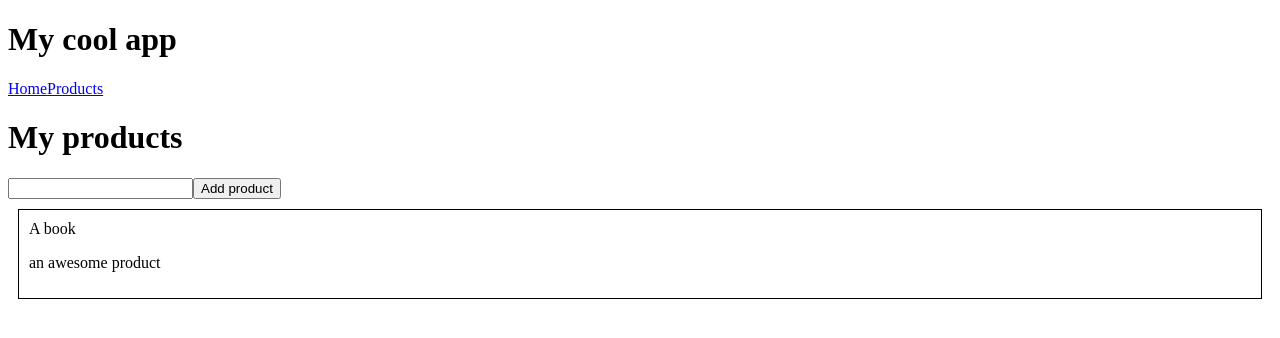
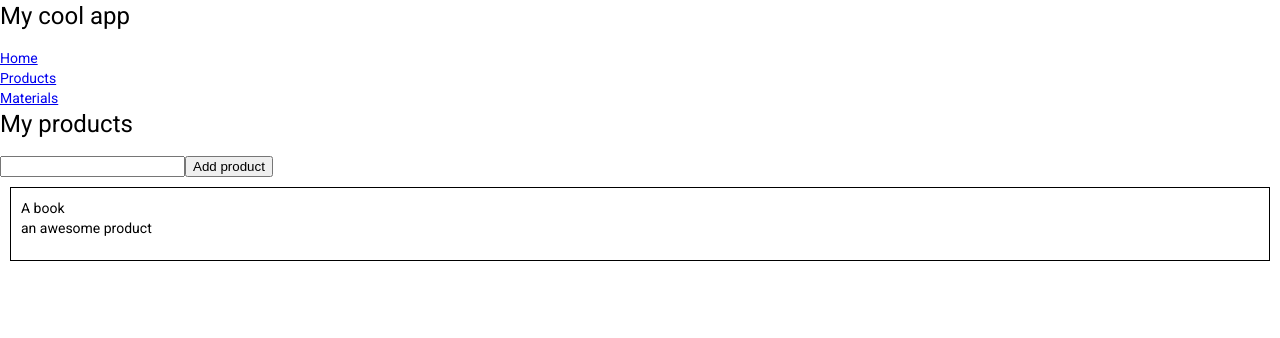
Before and after one commit to katerynabugaieva/schwarzmueller, an Angular app: page /products in a window 1280 px wide. Shown: the top 338 px of the page. Built offline with nearby package versions, Linux system fonts and the light colour scheme.

Commit message:
add material ui

```diff
--- a/angular.json
+++ b/angular.json
@@ -24,6 +24,7 @@
               "src/assets"
             ],
             "styles": [
+              "./node_modules/@angular/material/prebuilt-themes/indigo-pink.css",
               "src/styles.css"
             ],
             "scripts": []
@@ -89,6 +90,7 @@
               "src/assets"
             ],
             "styles": [
+              "./node_modules/@angular/material/prebuilt-themes/indigo-pink.css",
               "src/styles.css"
             ],
             "scripts": []
@@ -120,6 +122,7 @@
           }
         }
       }
-    }},
+    }
+  },
   "defaultProject": "schwarzmueller-app"
 }
--- a/src/app/app.component.html
+++ b/src/app/app.component.html
@@ -1,5 +1,7 @@
 <h1>My cool app</h1>
 <a routerLink="/">Home</a>
+<br>
 <a routerLink="/products">Products</a>
-
+<br>
+<a routerLink="/materials">Materials</a>
 <router-outlet></router-outlet>
--- /dev/null
+++ b/src/app/materials/materials.component.html
@@ -0,0 +1,3 @@
+<div>
+ <button mat-button>click</button>
+</div>
--- a/src/index.html
+++ b/src/index.html
@@ -6,8 +6,10 @@
   <base href="/">
   <meta name="viewport" content="width=device-width, initial-scale=1">
   <link rel="icon" type="image/x-icon" href="favicon.ico">
+  <link href='https://fonts.googeapis.com(icon?family=Material+Icons' rel="stylesheet">
+  <link href="https://fonts.googleapis.com/css?family=Roboto:300,400,500&display=swap" rel="stylesheet">
 </head>
-<body>
+<body class="mat-typography">
   <app-root></app-root>
 </body>
 </html>
--- a/src/styles.css
+++ b/src/styles.css
@@ -1 +1,5 @@
 /* You can add global styles to this file, and also import other style files */
+@import "@angular/material/prebuilt-themes/indigo-pink.css";
+
+html, body { height: 100%; }
+body { margin: 0; font-family: Roboto, "Helvetica Neue", sans-serif; }
```
Also changed, not shown: package.json (+6 -2 lines), src/app/app-routing.module.ts (+8 -6 lines), src/app/app.module.ts (+22 -11 lines), src/app/material.module.ts (added, +8 -0 lines), src/app/materials/materials.component.ts (added, +7 -0 lines), src/main.ts (+7 -5 lines), 1 other file (tests, documents, lock files or other folders).
